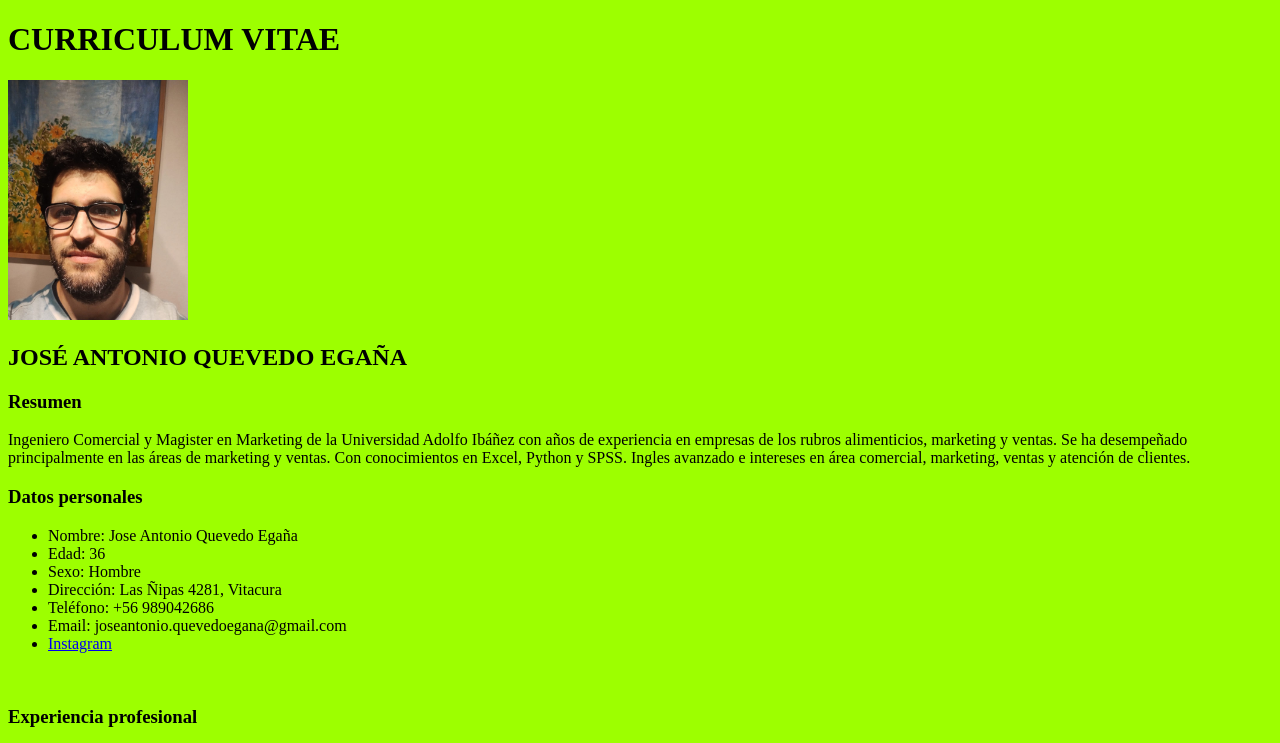
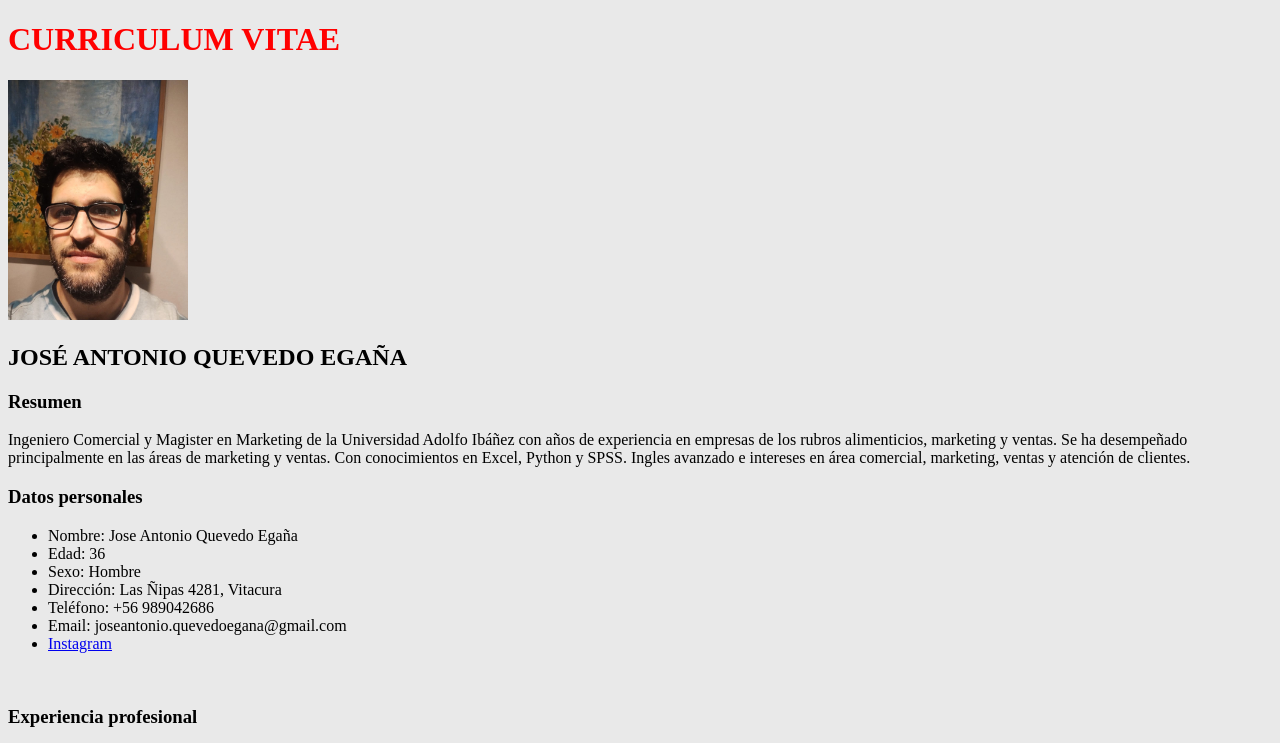
Before and after one commit to reverse-dot/JoseQuevedo333.github.io, a plain HTML site: page index.html in a window 1280 px wide. Shown: the top 743 px of the page. Drawn offline with Linux system fonts and the light colour scheme.

Commit message:
Se cambió el fondo y el color el h1

```diff
--- a/assets/css/style.css
+++ b/assets/css/style.css
@@ -1,3 +1,7 @@
 body {
-  background-color: rgb(157, 255, 0);
+    background-color: rgb(233, 233, 233);
 }
+
+h1 {
+    color: red;
+}
```
